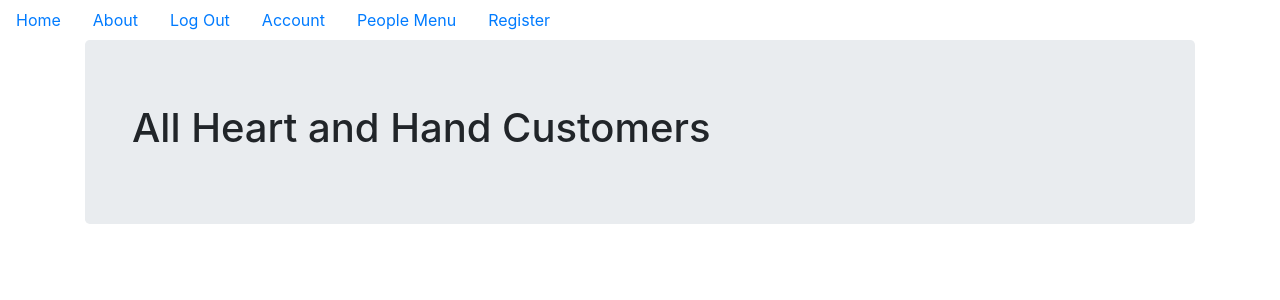
After one commit to jayleth72/heart_hand_1.3, a Flask app: page /show_all_customers in a window 1280 px wide. The commit adds this page. Shown: the top 300 px of the page. Run offline with Flask 2, Linux system fonts and the light colour scheme; the visitor is signed in with stand-in values (Sample User, id 1); data that the repository does not hold is empty; some libraries are stand-ins or nearby versions.

Commit message:
show all customers with link to customer details working, adding child working

```diff
--- a/heart_hand/people/views.py
+++ b/heart_hand/people/views.py
@@ -2,8 +2,8 @@
 from flask import render_template,url_for,flash,redirect,request,Blueprint
 from flask_login import login_user, current_user, logout_user, login_required
 from heart_hand import db
-from heart_hand.models import User, Person
-from heart_hand.people.forms import CustomerEntryForm
+from heart_hand.models import User, Person, Child
+from heart_hand.people.forms import CustomerEntryForm, ChildEntryForm
 
 people = Blueprint('people', __name__)
 
@@ -39,29 +39,6 @@ def add_customer():
 
     return render_template('people_pages/add_customer.html', form=form)
 
-
-# @people.route('/customer_details', methods=['GET','POST'])
-# @login_required
-# def customer_details():
-
-#     form = CustomerEntryForm()
-
-#     if request.method == 'POST':
-#         if form.validate():
-#             customer = Person(first_name=request.form['first_name'],last_name=request.form['last_name'],email=request.form['email'],street_address=request.form['street_address']
-#                        ,suburb=request.form['suburb'],state=request.form['state'],postcode=request.form['postcode'],phone=request.form['phone']
-#                        ,alternative_contact=request.form['alternative_contact'],alternative_contact_phone=request.form['alternative_contact_phone'],notes=request.form['notes'])
-#             form.populate_obj(customer)
-
-#             db.session.add(customer)
-#             db.session.commit()
-#             flash('New customer was successfully Updated')
-#             return redirect(url_for('customer_details'))
-#         else:
-#             flash("Your form contained errors")
-#             return redirect(url_for('customer_details'))
-
-#     return render_template('people_pages/customer_details.html', form=form)
 
 # return customer details using their email
 @people.route("/<int:id>")
@@ -111,3 +88,33 @@ def update_customer(id):
         form.alternative_contact_phone.data = customer.alternative_contact_phone
         form.notes.data = customer.notes
     return render_template('people_pages/update_customer.html',form=form)
+
+
+# show all customer names with hyperlinks
+@people.route("/show_all_customers")
+@login_required
+def show_all_customers():
+    customers = Person.query.all()
+    return render_template('people_pages/show_all_customers.html',customers=customers)
+
+
+# add child
+@people.route("/add_child/<int:parent_id>",methods=['GET','POST'])
+@login_required
+def add_child(parent_id):
+
+    form = ChildEntryForm()
+    parent = Person.query.filter_by(id=parent_id).first_or_404()
+    if request.method == 'POST':
+        if form.validate():
+            child = Child(parent_id=parent_id,first_name=request.form['first_name'],last_name=request.form['last_name'],date_of_birth=request.form['date_of_birth'],notes=request.form['notes'])
+            form.populate_obj(child)
+            db.session.add(child)
+            db.session.commit()
+            flash('New child was successfully added')
+            return customer_details(parent_id)
+        else:
+            flash("Your form contained errors")
+            return redirect(url_for('people.add_child', parent_id=parent_id))
+
+    return render_template('people_pages/add_child.html', form=form, parent=parent)
--- a/heart_hand/templates/people_pages/customer_details.html
+++ b/heart_hand/templates/people_pages/customer_details.html
@@ -15,7 +15,7 @@
 
             <br>
             <a class="btn btn-primary btn-block" href="{{url_for('people.update_customer',id=customer.id)}}" role="button">Update Customer Details</a>
-            <a class="btn btn-primary btn-block" href="add_child.html" role="button">Add Child</a>
+            <a class="btn btn-primary btn-block" href="{{url_for('people.add_child',parent_id=customer.id)}}" role="button">Add Child</a>
     </div>
   </div>
 
--- a/heart_hand/templates/people_pages/people_menu.html
+++ b/heart_hand/templates/people_pages/people_menu.html
@@ -3,7 +3,7 @@
   <div class="jumbotron">
     <div class="container">
         <h1>People Menu</h1>
-
+        <a class="btn btn-primary btn-block" href="{{ url_for('people.show_all_customers') }}" role="button">Show All Customers</a>
         <a class="btn btn-primary btn-block" href="{{ url_for('people.add_customer') }}" role="button">Add Customer</a>
     </div>
   </div>
--- /dev/null
+++ b/heart_hand/templates/people_pages/show_all_customers.html
@@ -0,0 +1,14 @@
+{% extends "base.html" %}
+{% block content %}
+  <div class="jumbotron">
+    <div class="container">
+        <h1>All Heart and Hand Customers</h1>
+
+            {% for customer in customers %}
+                <a class="btn btn-primary btn-block" href="{{url_for('people.customer_details',id=customer.id)}}" role="button">{{customer.first_name}} {{customer.last_name}}</a>
+            {% endfor %}
+
+    </div>
+  </div>
+
+{% endblock %}
```
Also changed, not shown: heart_hand/templates/people_pages/add_child.html (+2 -6 lines).
